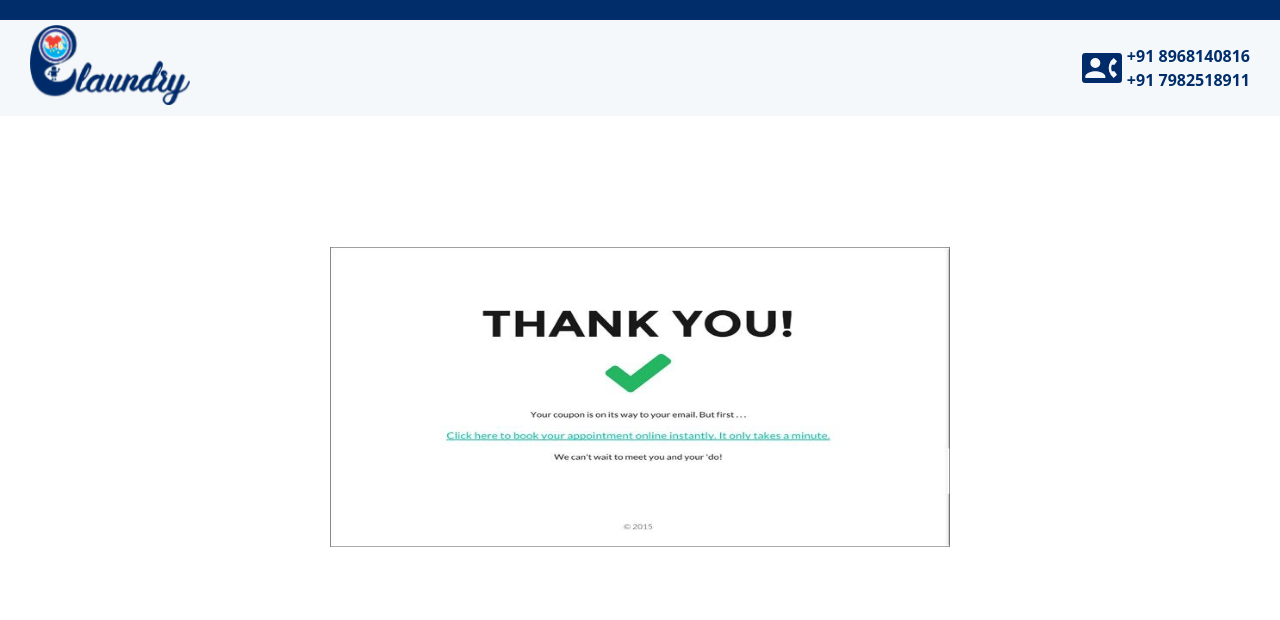
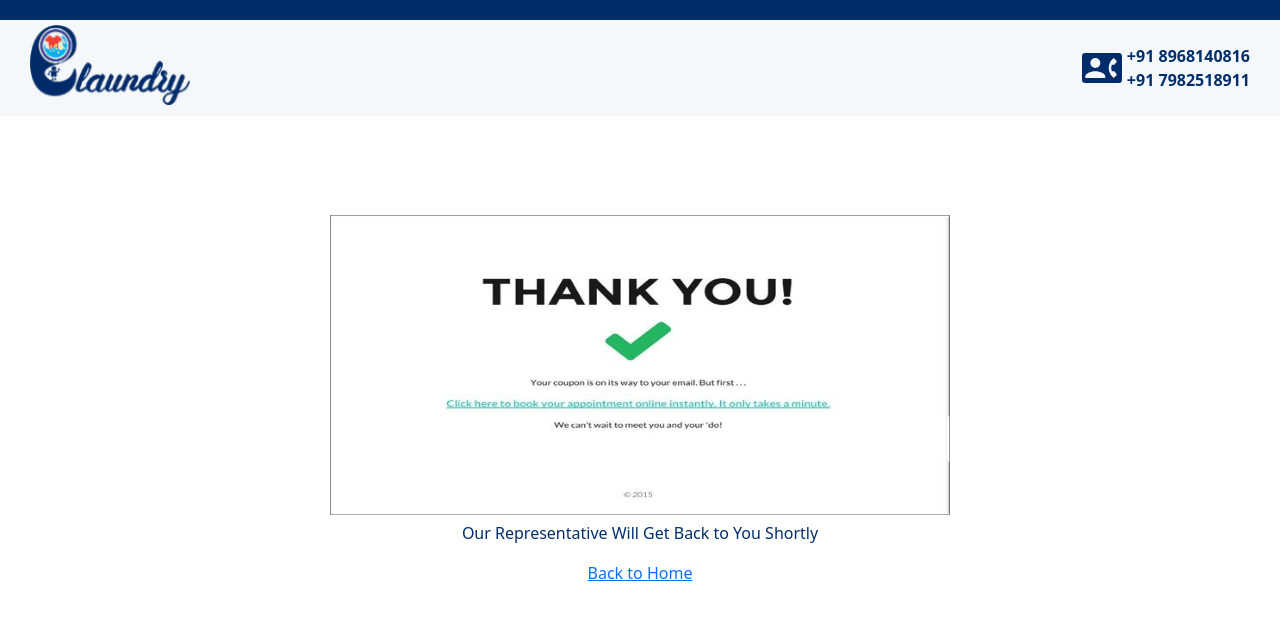
Before and after one commit to shyamattryy/elaundary, a Next.js app: page /thanku in a window 1280 px wide. Shown: the top 620 px of the page. Built offline with nearby package versions, Linux system fonts and the light colour scheme.

Commit message:
4th Id add And Thank u page Changes

```diff
--- a/pages/api/contact.js
+++ b/pages/api/contact.js
@@ -18,6 +18,7 @@ export default async (req, res) => {
       to: "info@omrasolutions.com",
       cc: 'sachin@omrasolutions.com',
       bcc: 'alka@omrasolutions.com',
+      bcc: 'elaundrysolution@gmail.com',
       subject: `Contact form submission from ${name}`,
       html: `<p>You have a contact form submission</p>
       <p><strong>Name: </strong> ${name}</p>
--- a/pages/thanku.js
+++ b/pages/thanku.js
@@ -1,12 +1,17 @@
 import React from 'react'
 import Header from "./../layout/header";
 import Image from 'next/image';
+import Link from 'next/link';
 function thanku() {
   return (
     <>
     <Header />
       <div className='thankupage'>
      <Image src="/img/thankyou.jpg" className='imageth' alt="image" height={300} width={620} />
+     <div>
+      <p style={{color:'rgb(1, 46, 107)'}}>Our Representative Will Get Back to You Shortly</p>
+      <Link href="/"><a>Back to Home</a></Link>
+     </div>
     </div>
     </>
 
```
Also changed, not shown: 1 other file (tests, documents, lock files or other folders).
